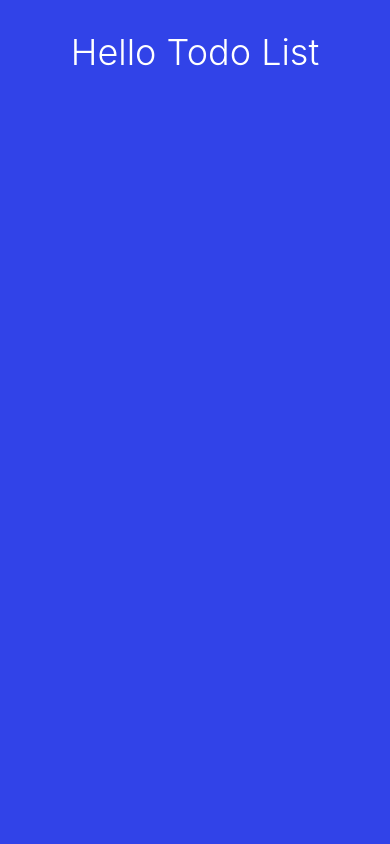
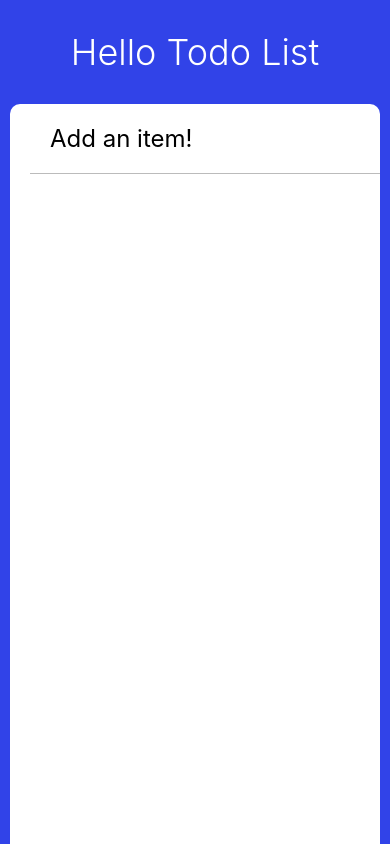
Before and after one commit to Leemainsw/ReactNativeTodos, a React Native app in the folder ReactNativeTodos/: screen / in a window 390 px wide. Built offline with nearby package versions, Linux system fonts and the light colour scheme.

Commit message:
Card View 추가하기

```diff
--- a/ReactNativeTodos/App.js
+++ b/ReactNativeTodos/App.js
@@ -1,10 +1,13 @@
 import React from 'react';
-import {SafeAreaView, StyleSheet, Text} from 'react-native';
+import {SafeAreaView, StyleSheet, TextInput, View, Text} from 'react-native';
 
 const App = () => {
   return (
     <SafeAreaView style={styles.container}>
       <Text style={styles.appTitle}>Hello Todo List</Text>
+      <View style={styles.card}>
+        <TextInput style={styles.input} placeholder="Add an item!" />
+      </View>
     </SafeAreaView>
   );
 };
@@ -22,6 +25,21 @@
     fontWeight: '300',
     textAlign: 'center',
     backgroundColor: '#3143e8',
+  },
+  card: {
+    backgroundColor: '#fff',
+    flex: 1,
+    borderTopLeftRadius: 10,
+    borderTopRightRadius: 10,
+    marginLeft: 10,
+    marginRight: 10,
+  },
+  input: {
+    padding: 20,
+    borderBottomColor: '#bbb',
+    borderBottomWidth: 1,
+    fontSize: 24,
+    marginLeft: 20,
   }
 });
 
```
